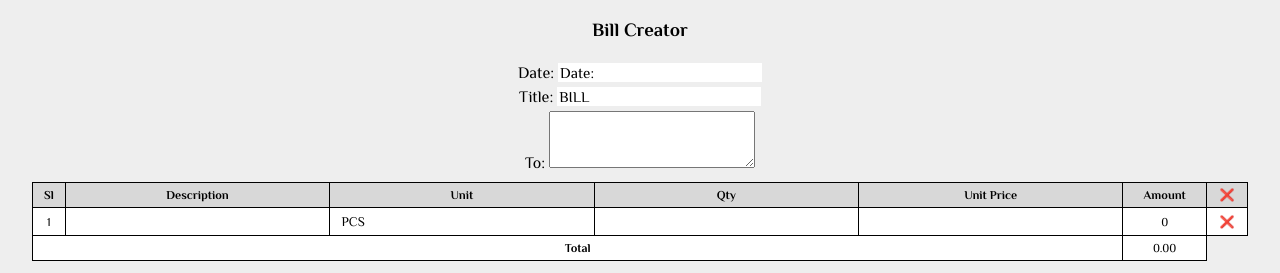
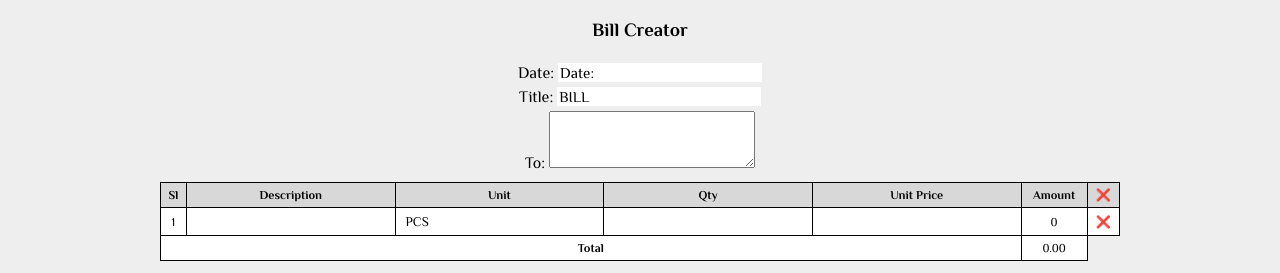
Before and after one commit to Aynulbgc/InvoiceMaker, a plain HTML site: page index.html in a window 1280 px wide. Shown: the top 273 px of the page. Drawn offline with Linux system fonts and the light colour scheme.

Commit message:
Update index.html

```diff
--- a/index.html
+++ b/index.html
@@ -28,7 +28,7 @@ button {
 
 /* Input Table */
 #poTable {
-    width: 95%;
+    width: 75%;
     margin: 10px auto;
     border-collapse: collapse;
     font-size: 12px;
```
